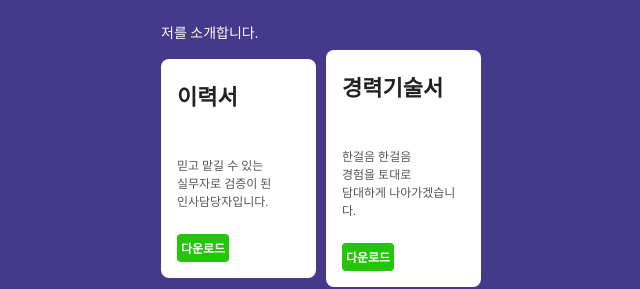
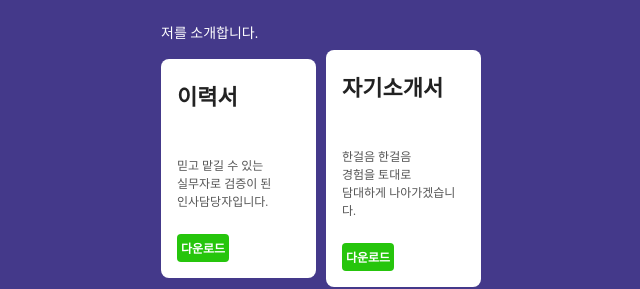
Before and after one commit to dongeun19/mypage, a plain HTML site: page index.html in a window 1280 px wide. Shown: the part 286-575 px from the top of the page, 319-959 px from the left. Drawn offline with Linux system fonts and the light colour scheme; a web font is replaced by a local one.

Commit message:
Update index.html

```diff
--- a/index.html
+++ b/index.html
@@ -152,7 +152,7 @@
                 <div class="btn">다운로드</div>
             </a>
             <a target="_blank" href="https://drive.google.com/file/d/1AstLKhBbP3JpoLXUgHR7678Y23NHJv2p/view?usp=share_link">
-                <div class="name">경력기술서</div>
+                <div class="name">자기소개서</div>
                 <div class="desc">한걸음 한걸음<br>경험을 토대로<br>담대하게 나아가겠습니다.</div>
                 <div class="btn">다운로드</div>
             </a>
```
